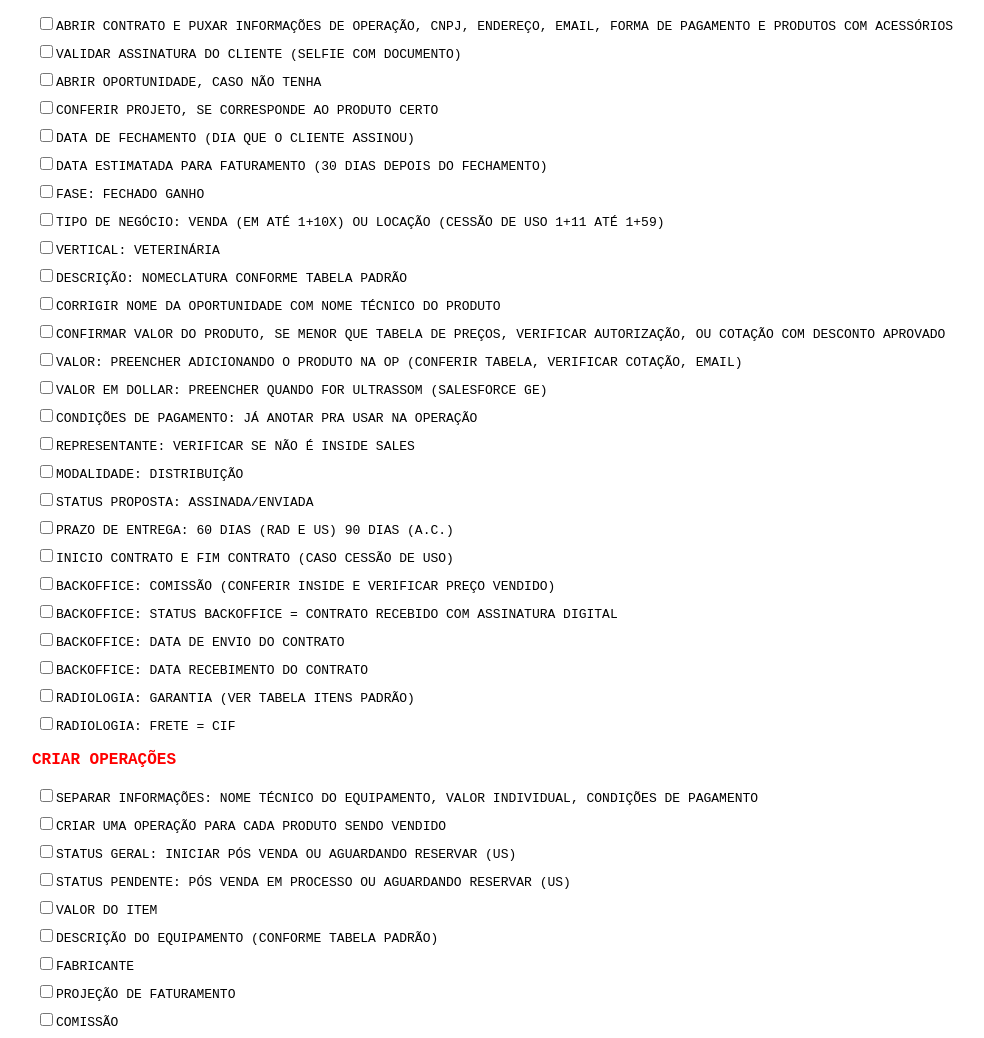
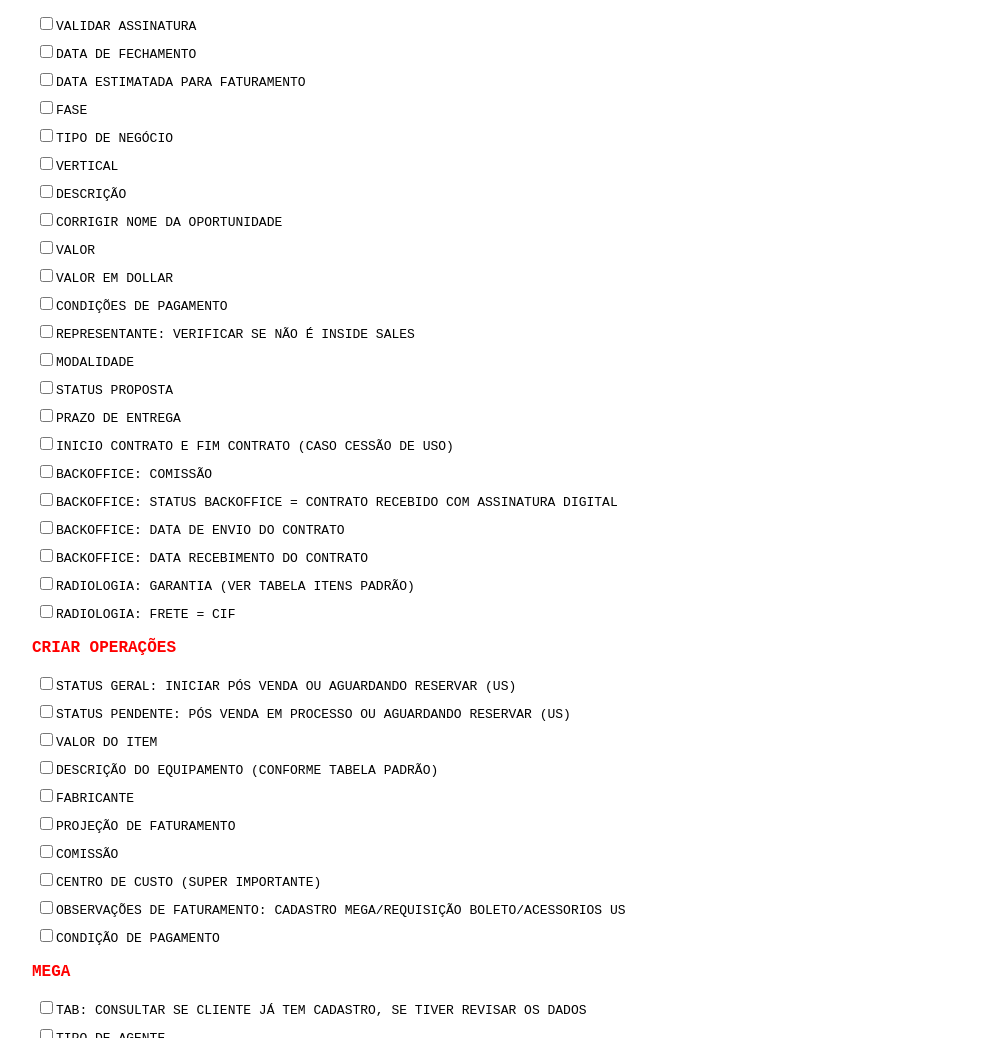
Before and after one commit to Jrodrigooo/projeto_para_o_trabalho, a plain HTML site: page index.html in a window 1280 px wide. Shown: the part 1663-2701 px from the top of the page, without its empty margins (8-992 px from the left). Drawn offline with Linux system fonts and the light colour scheme.

Commit message:
Update index.html

```diff
--- a/index.html
+++ b/index.html
@@ -79,27 +79,23 @@
         <div>
             <span>SUBIR CONTRATO ASSINADO</span>
             <ul>
-                <li><input type="checkbox">ABRIR CONTRATO E PUXAR INFORMAÇÕES DE OPERAÇÃO, CNPJ, ENDEREÇO, EMAIL, FORMA DE PAGAMENTO E PRODUTOS COM ACESSÓRIOS</li>
-                <li><input type="checkbox">VALIDAR ASSINATURA DO CLIENTE (SELFIE COM DOCUMENTO)</li>
-                <li><input type="checkbox">ABRIR OPORTUNIDADE, CASO NÃO TENHA</li>
-                <li><input type="checkbox">CONFERIR PROJETO, SE CORRESPONDE AO PRODUTO CERTO</li>
-                <li><input type="checkbox">DATA DE FECHAMENTO (DIA QUE O CLIENTE ASSINOU)</li>
-                <li><input type="checkbox">DATA ESTIMATADA PARA FATURAMENTO (30 DIAS DEPOIS DO FECHAMENTO)</li>
-                <li><input type="checkbox">FASE: FECHADO GANHO</li>
-                <li><input type="checkbox">TIPO DE NEGÓCIO: VENDA (EM ATÉ 1+10X) OU LOCAÇÃO (CESSÃO DE USO 1+11 ATÉ 1+59)</li>
-                <li><input type="checkbox">VERTICAL: VETERINÁRIA</li>
-                <li><input type="checkbox">DESCRIÇÃO: NOMECLATURA CONFORME TABELA PADRÃO</li>
-                <li><input type="checkbox">CORRIGIR NOME DA OPORTUNIDADE COM NOME TÉCNICO DO PRODUTO</li>
-                <li><input type="checkbox">CONFIRMAR VALOR DO PRODUTO, SE MENOR QUE TABELA DE PREÇOS, VERIFICAR AUTORIZAÇÃO, OU COTAÇÃO COM DESCONTO APROVADO</li>
-                <li><input type="checkbox">VALOR: PREENCHER ADICIONANDO O PRODUTO NA OP (CONFERIR TABELA, VERIFICAR COTAÇÃO, EMAIL)</li>
-                <li><input type="checkbox">VALOR EM DOLLAR: PREENCHER QUANDO FOR ULTRASSOM (SALESFORCE GE)</li>
-                <li><input type="checkbox">CONDIÇÕES DE PAGAMENTO: JÁ ANOTAR PRA USAR NA OPERAÇÃO</li>
+                <li><input type="checkbox">VALIDAR ASSINATURA</li>
+                <li><input type="checkbox">DATA DE FECHAMENTO</li>
+                <li><input type="checkbox">DATA ESTIMATADA PARA FATURAMENTO</li>
+                <li><input type="checkbox">FASE</li>
+                <li><input type="checkbox">TIPO DE NEGÓCIO</li>
+                <li><input type="checkbox">VERTICAL</li>
+                <li><input type="checkbox">DESCRIÇÃO</li>
+                <li><input type="checkbox">CORRIGIR NOME DA OPORTUNIDADE</li>
+                <li><input type="checkbox">VALOR</li>
+                <li><input type="checkbox">VALOR EM DOLLAR</li>
+                <li><input type="checkbox">CONDIÇÕES DE PAGAMENTO</li>
                 <li><input type="checkbox">REPRESENTANTE: VERIFICAR SE NÃO É INSIDE SALES</li>
-                <li><input type="checkbox">MODALIDADE: DISTRIBUIÇÃO</li>
-                <li><input type="checkbox">STATUS PROPOSTA: ASSINADA/ENVIADA</li>
-                <li><input type="checkbox">PRAZO DE ENTREGA: 60 DIAS (RAD E US) 90 DIAS (A.C.)</li>
+                <li><input type="checkbox">MODALIDADE</li>
+                <li><input type="checkbox">STATUS PROPOSTA</li>
+                <li><input type="checkbox">PRAZO DE ENTREGA</li>
                 <li><input type="checkbox">INICIO CONTRATO E FIM CONTRATO (CASO CESSÃO DE USO)</li>
-                <li><input type="checkbox">BACKOFFICE: COMISSÃO (CONFERIR INSIDE E VERIFICAR PREÇO VENDIDO)</li>
+                <li><input type="checkbox">BACKOFFICE: COMISSÃO</li>
                 <li><input type="checkbox">BACKOFFICE: STATUS BACKOFFICE = CONTRATO RECEBIDO COM ASSINATURA DIGITAL</li>
                 <li><input type="checkbox">BACKOFFICE: DATA DE ENVIO DO CONTRATO</li>
                 <li><input type="checkbox">BACKOFFICE: DATA RECEBIMENTO DO CONTRATO</li>
@@ -111,8 +107,6 @@
         <div>
             <span>CRIAR OPERAÇÕES</span>
                 <ul>
-                    <li><input type="checkbox">SEPARAR INFORMAÇÕES: NOME TÉCNICO DO EQUIPAMENTO, VALOR INDIVIDUAL, CONDIÇÕES DE PAGAMENTO</li>
-                    <li><input type="checkbox">CRIAR UMA OPERAÇÃO PARA CADA PRODUTO SENDO VENDIDO</li>
                     <li><input type="checkbox">STATUS GERAL: INICIAR PÓS VENDA OU AGUARDANDO RESERVAR (US)</li>
                     <li><input type="checkbox">STATUS PENDENTE: PÓS VENDA EM PROCESSO OU AGUARDANDO RESERVAR (US)</li>
                     <li><input type="checkbox">VALOR DO ITEM</li>
```
